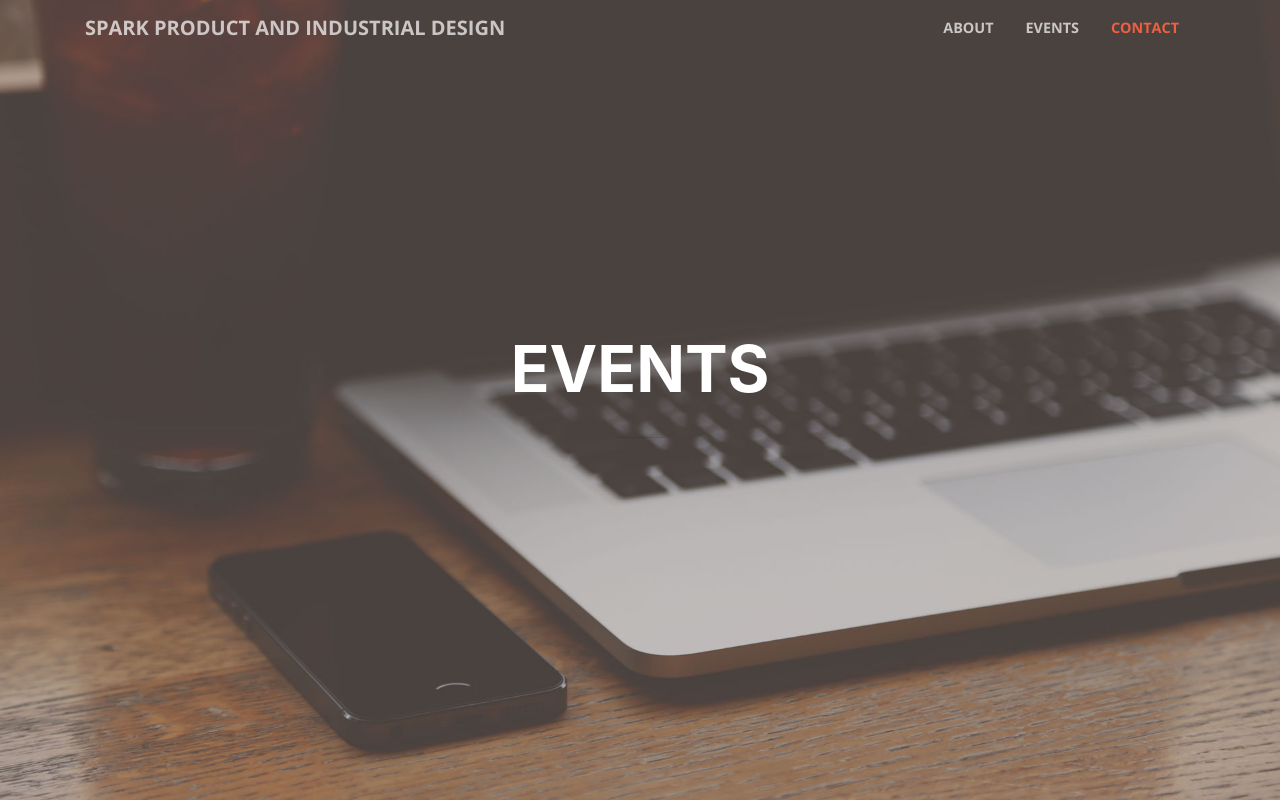
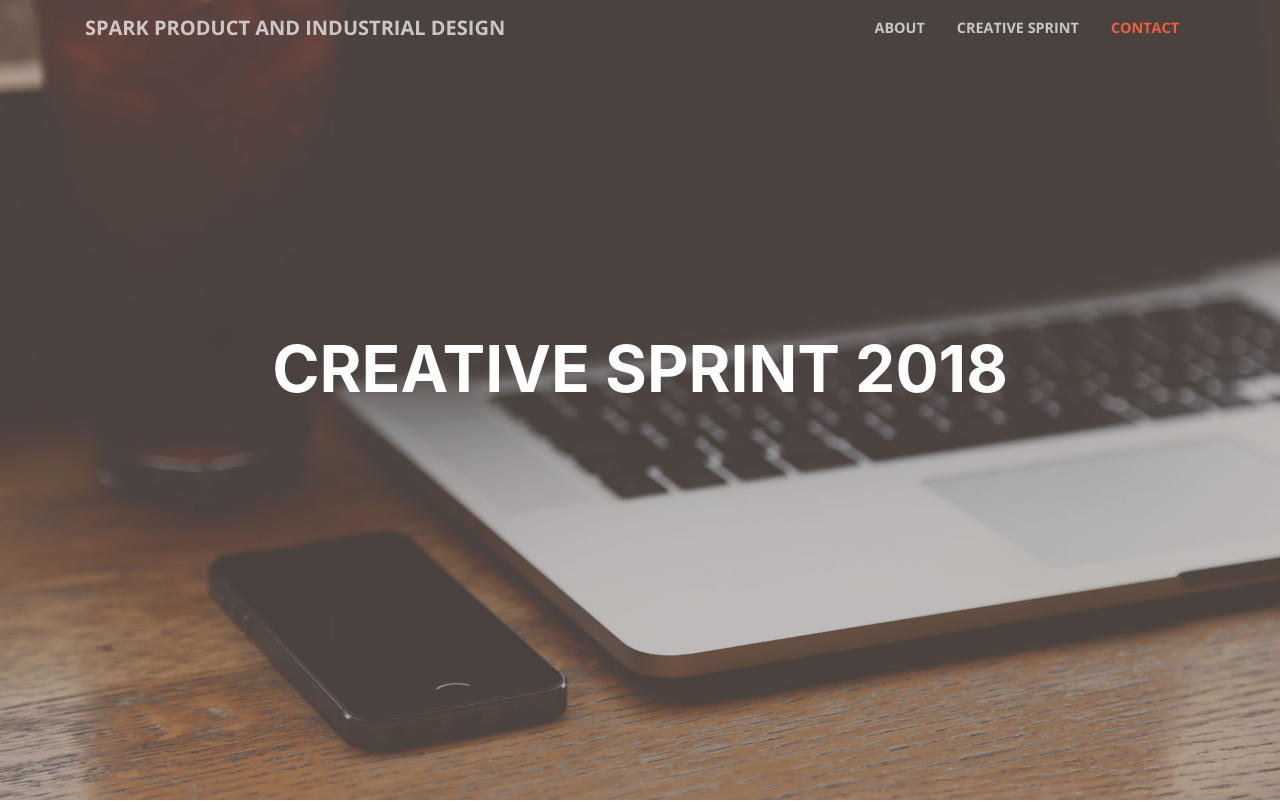
Before and after one commit to amandachen/spark-website, a website with bundled scripts: page creativesprint.html in a window 1280 px wide. Shown: the top 802 px of the page. Built offline with nearby package versions, Linux system fonts and the light colour scheme.

Commit message:
events.html -> creativesprint.html

```diff
--- a/events.html
+++ b/creativesprint.html
@@ -8,7 +8,7 @@
     <meta name="description" content="">
     <meta name="author" content="">
 
-    <title>Events</title>
+    <title>Creative Sprint 2018</title>
 
     <!-- Bootstrap core CSS -->
     <link href="vendor/bootstrap/css/bootstrap.min.css" rel="stylesheet">
@@ -41,7 +41,7 @@
               <a class="nav-link js-scroll-trigger" href="#services">About</a>
             </li>
             <li class="nav-item">
-              <a class="nav-link js-scroll-trigger" href="events.html">Events</a>
+              <a class="nav-link js-scroll-trigger" href="creativesprint.html">Creative Sprint</a>
             </li>
             <li class="nav-item">
               <a class="nav-link js-scroll-trigger" href="#contact">Contact</a>
@@ -56,7 +56,7 @@
         <div class="row">
           <div class="col-lg-10 mx-auto">
             <h1 class="text-uppercase">
-              <strong>Events
+              <strong>Creative Sprint 2018
                   <br>
                 </strong>
               </h1>
@@ -193,7 +193,7 @@
           </div>
         </div>
         <div>
-            <center>insert a google form link here</center>
+            <center><u>insert a google form link here</u></center>
         </div>
       </div>
     </section>
```
Also changed, not shown: index.html (+1 -1 lines).
